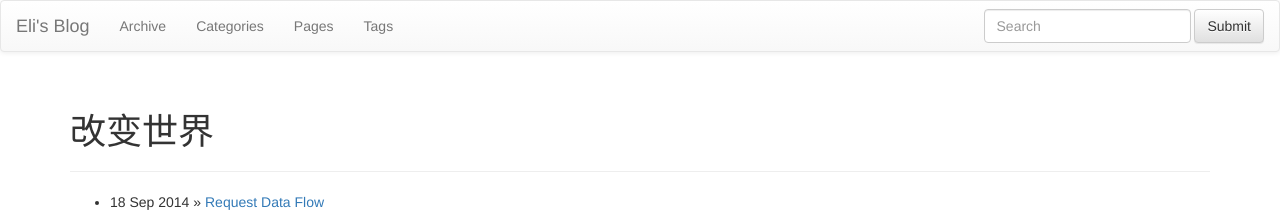
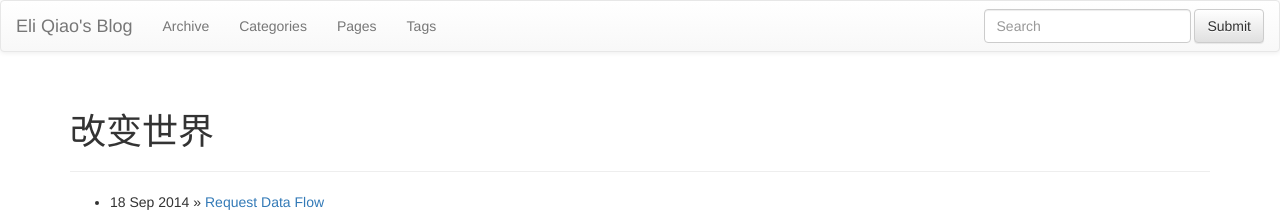
Before and after one commit to taget/taget.github.io, a Jekyll site: the page built from index.md, in a window 1280 px wide. Shown: the top 212 px of the page. Built offline with Jekyll 4.4.1, drawn with Linux system fonts in a browser that asks for light colours; nearby versions of some CDN libraries; library files that are not in the unit come from our copies.

Commit message:
update title

```diff
--- a/_config.yml
+++ b/_config.yml
@@ -8,7 +8,7 @@ pygments: true
 # Themes are encouraged to use these universal variables
 # so be sure to set them if your theme uses them.
 #
-title : Eli's Blog
+title : Eli Qiao's Blog
 tagline: Site Tagline
 author :
   name : Eli Qiao
```
Also changed, not shown: 10 other files.
